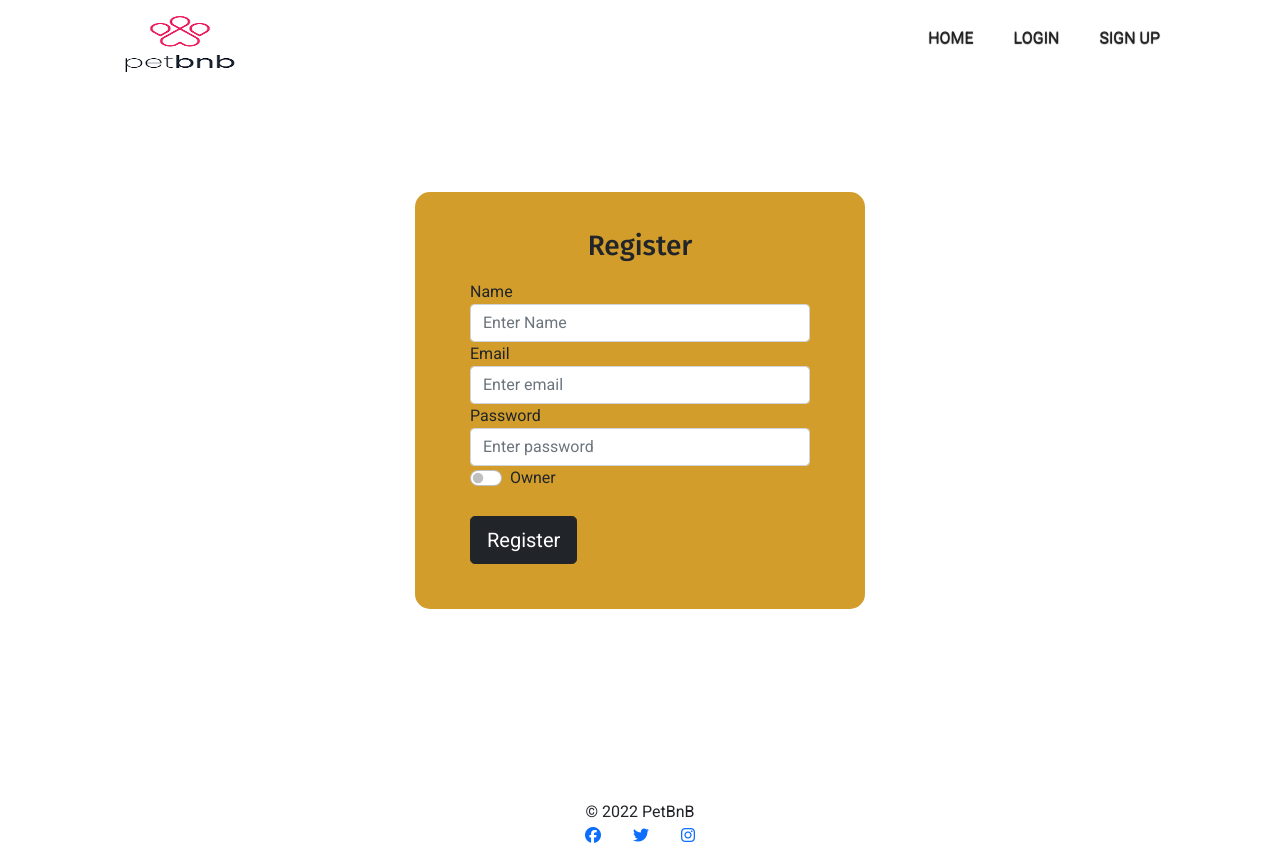
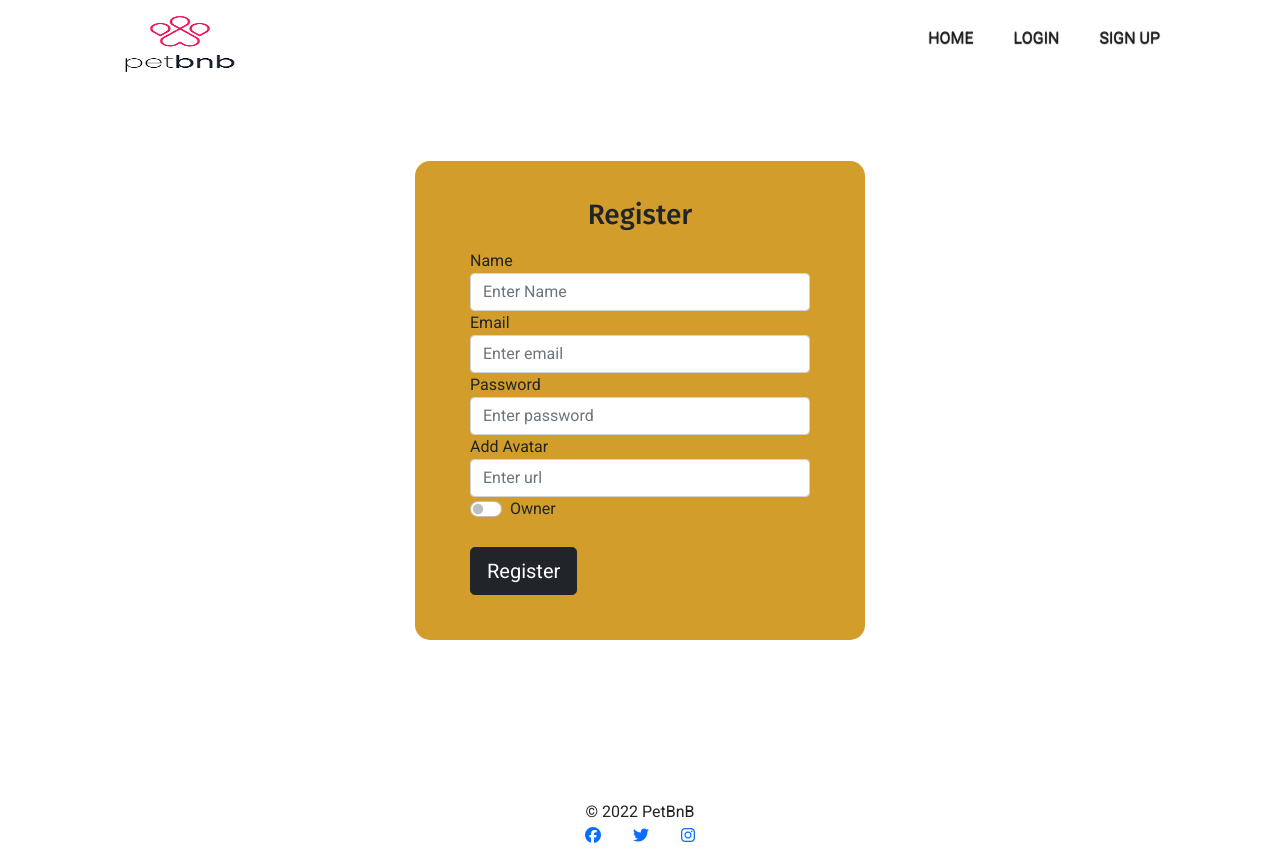
Before and after one commit to shivani1406/petbnb, a React (Create React App) app in the folder react-front-end/: page /register in a window 1280 px wide. Built offline with nearby package versions, Linux system fonts and the light colour scheme; what react-alert-template-basic would draw is missing.

Commit message:
option to add avatar on signup

```diff
--- a/react-front-end/src/components/signup.component.js
+++ b/react-front-end/src/components/signup.component.js
@@ -8,6 +8,7 @@ export default function SignUp() {
     const [name, setName] = useState("");
     const [email, setEmail] = useState("");
     const [password, setPassword] = useState("");
+    const [avatar, setAvatar] = useState("");
     const registerform = (event) => {
         event.preventDefault();
 
@@ -78,6 +79,15 @@ export default function SignUp() {
                         </div>
 
                         <div className="form-group">
+                            <label>Add Avatar</label>
+                            <input type="text" className="form-control" placeholder="Enter url"
+                                 value={avatar}
+                                 onChange={(event) => {
+                                   setAvatar(event.target.value);
+                                 }} />
+                        </div>
+
+                        <div className="form-group">
                         <fieldset>
 
                     <div class="form-check form-switch">
```
